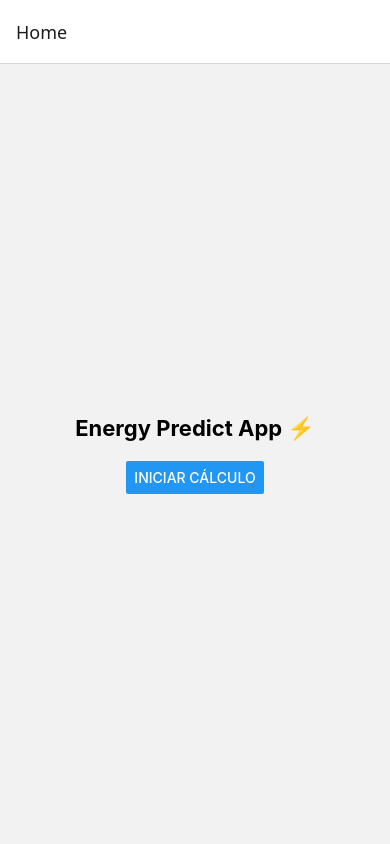
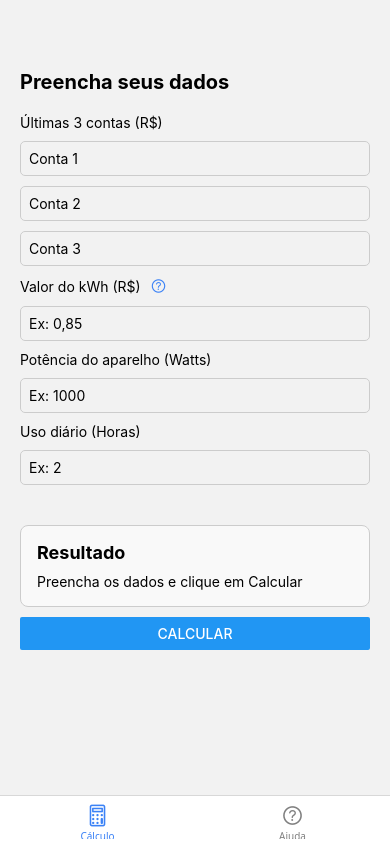
Before and after one commit to ErikaNunex/EnergyPredictApp, a React Native app: screen /Main in a window 390 px wide. Built offline with nearby package versions, Linux system fonts and the light colour scheme.

Commit message:
fix: novo modelo de navegação

```diff
--- /dev/null
+++ b/src/navigation/TabRoutes.js
@@ -0,0 +1,34 @@
+import { createBottomTabNavigator } from "@react-navigation/bottom-tabs";
+import { Ionicons } from "@expo/vector-icons";
+
+import Calc from "../screens/Calc";
+import History from "../screens/History";
+import Help from "../screens/Help";
+
+const Tab = createBottomTabNavigator();
+
+export default function TabRoutes() {
+  return (
+    <Tab.Navigator
+      initialRouteName="Cálculo"
+      screenOptions={({ route }) => ({
+        headerShown: false,
+        tabBarIcon: ({ color, size }) => {
+          let iconName;
+
+          if (route.name === "Histórico") iconName = "time-outline";
+          else if (route.name === "Cálculo") iconName = "calculator-outline";
+          else if (route.name === "Ajuda") iconName = "help-circle-outline";
+
+          return <Ionicons name={iconName} size={size} color={color} />;
+        },
+        tabBarActiveTintColor: "#3B82F6",
+        tabBarInactiveTintColor: "gray",
+      })}
+    >
+      {/* <Tab.Screen name="Histórico" component={History} /> */}
+      <Tab.Screen name="Cálculo" component={Calc} />
+      <Tab.Screen name="Ajuda" component={Help} />
+    </Tab.Navigator>
+  );
+}
--- a/src/navigation/index.js
+++ b/src/navigation/index.js
@@ -2,7 +2,7 @@ import { NavigationContainer } from "@react-navigation/native";
 import { createNativeStackNavigator } from "@react-navigation/native-stack";
 
 import Home from "../screens/Home";
-import Calc from "../screens/Calc";
+import TabRoutes from "./TabRoutes"; // o novo arquivo com as abas
 
 const Stack = createNativeStackNavigator();
 
@@ -10,8 +10,16 @@ export default function Routes() {
   return (
     <NavigationContainer>
       <Stack.Navigator initialRouteName="Home">
-        <Stack.Screen name="Home" component={Home} />
-        <Stack.Screen name="Cálculo" component={Calc} />
+        <Stack.Screen
+          name="Home"
+          component={Home}
+          options={{ headerShown: false }}
+        />
+        <Stack.Screen
+          name="Main"
+          component={TabRoutes}
+          options={{ headerShown: false }}
+        />
       </Stack.Navigator>
     </NavigationContainer>
   );
--- a/src/screens/Home.js
+++ b/src/screens/Home.js
@@ -6,7 +6,7 @@ export default function Home({ navigation }) {
       <Text style={styles.title}>Energy Predict App ⚡</Text>
       <Button
         title="Iniciar cálculo"
-        onPress={() => navigation.navigate("Cálculo")}
+        onPress={() => navigation.navigate("Main")}
       />
     </View>
   );
```
